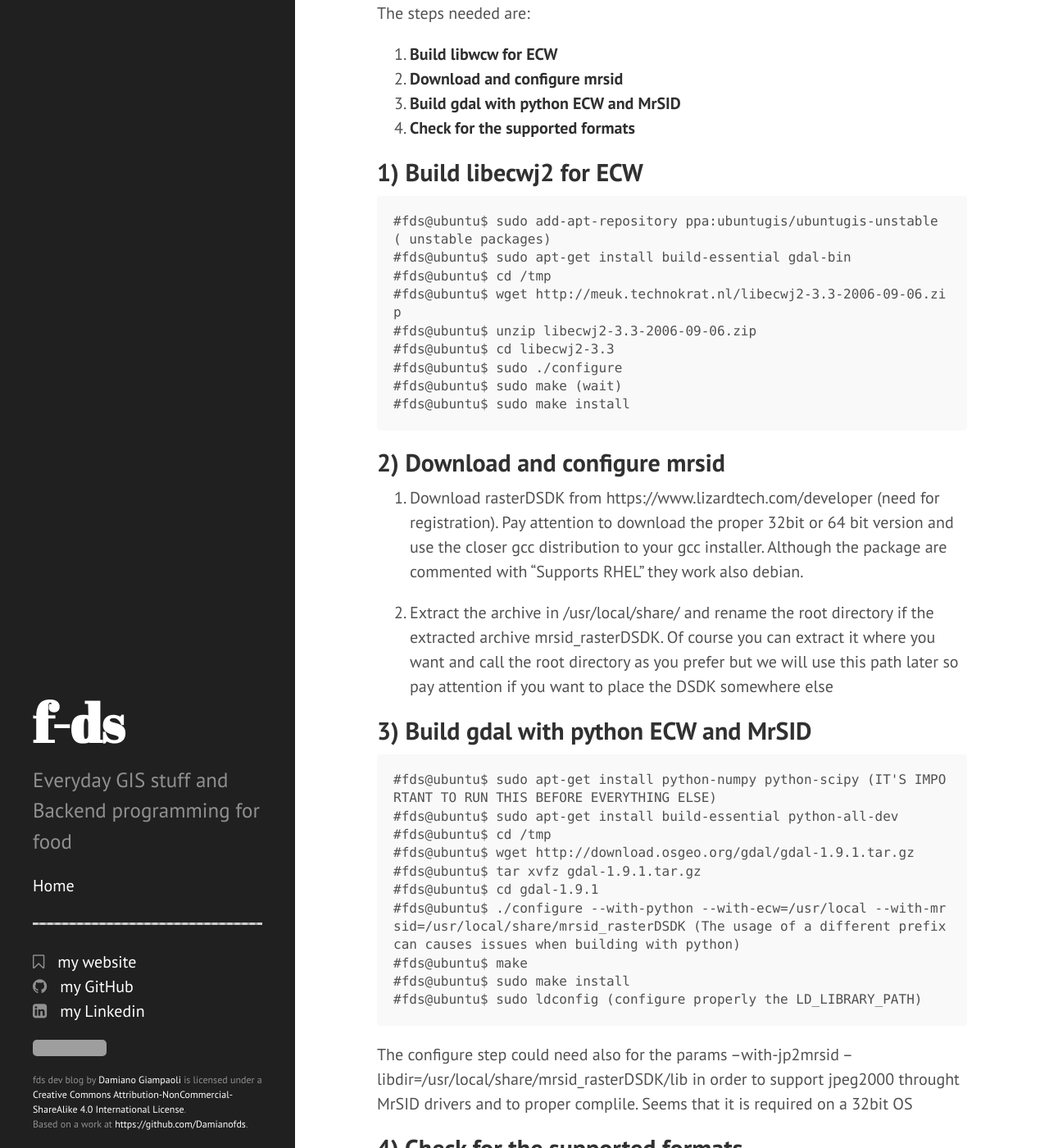
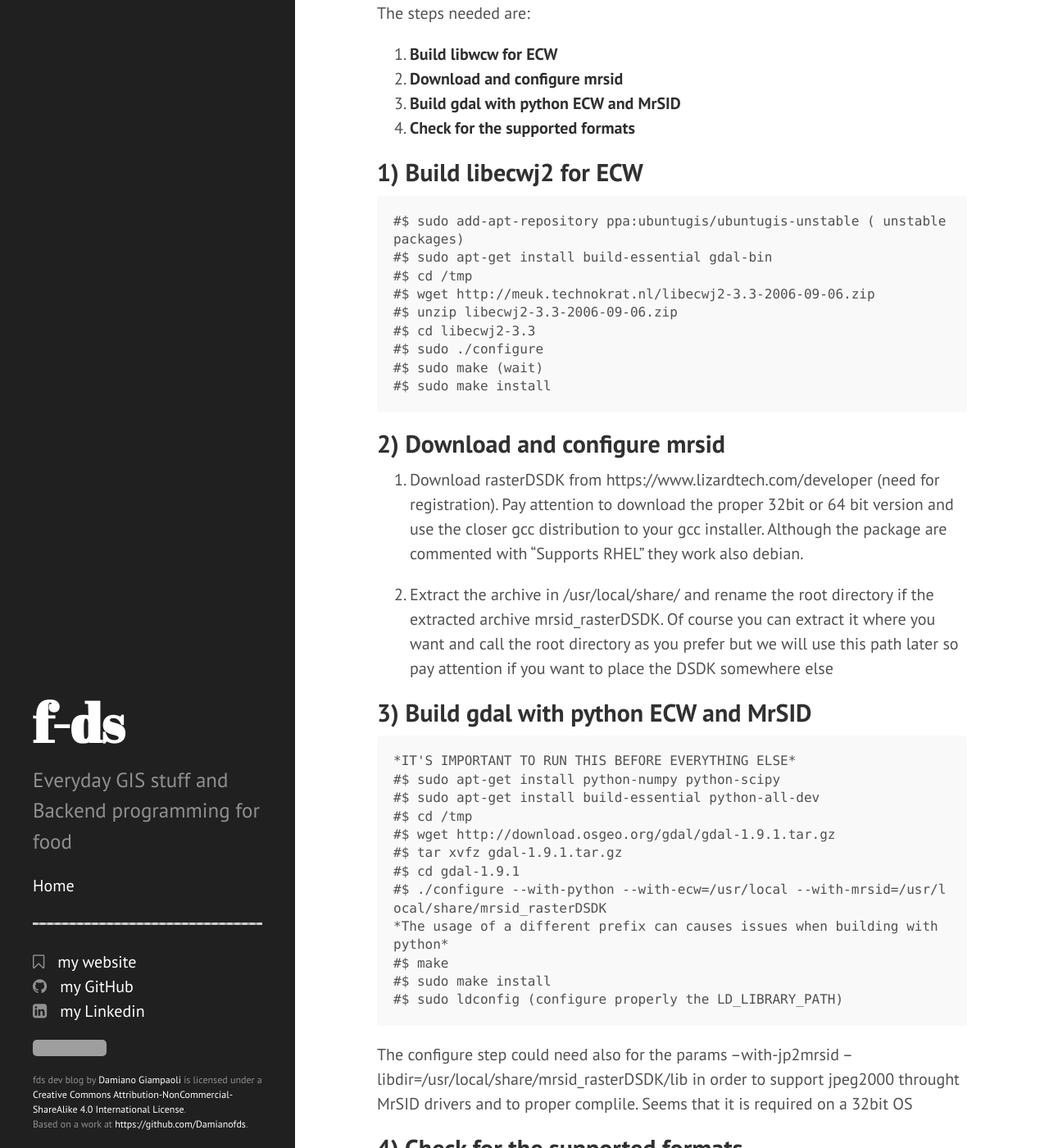
Before and after one commit to f-ds/f-ds.github.io, a Jekyll site: the page built from _posts/2016-04-13-build-gdal-1-9-1-with-python-ecw-and-mrsid-support.markdown, in a window 1280 px wide and 1400 px high, scrolled down 279 px. Shown: the whole window at 82% size. Built offline with Jekyll 4.4.1, drawn with Linux system fonts in a browser that asks for light colours; nearby versions of some CDN libraries; some of the changed text lies outside the part shown; grey boxes are pictures that could not be loaded.

Commit message:
Post update: build gdal 1.9.1 with python ECW and MrSID support

```diff
--- a/_posts/2016-04-13-build-gdal-1-9-1-with-python-ecw-and-mrsid-support.markdown
+++ b/_posts/2016-04-13-build-gdal-1-9-1-with-python-ecw-and-mrsid-support.markdown
@@ -15,15 +15,15 @@ The steps needed are:
 ## 1) Build libecwj2 for ECW
 
 ~~~~~~~~~~~~~~~
-#fds@ubuntu$ sudo add-apt-repository ppa:ubuntugis/ubuntugis-unstable ( unstable packages)
-#fds@ubuntu$ sudo apt-get install build-essential gdal-bin
-#fds@ubuntu$ cd /tmp
-#fds@ubuntu$ wget http://meuk.technokrat.nl/libecwj2-3.3-2006-09-06.zip
-#fds@ubuntu$ unzip libecwj2-3.3-2006-09-06.zip
-#fds@ubuntu$ cd libecwj2-3.3
-#fds@ubuntu$ sudo ./configure
-#fds@ubuntu$ sudo make (wait)
-#fds@ubuntu$ sudo make install
+#$ sudo add-apt-repository ppa:ubuntugis/ubuntugis-unstable ( unstable packages)
+#$ sudo apt-get install build-essential gdal-bin
+#$ cd /tmp
+#$ wget http://meuk.technokrat.nl/libecwj2-3.3-2006-09-06.zip
+#$ unzip libecwj2-3.3-2006-09-06.zip
+#$ cd libecwj2-3.3
+#$ sudo ./configure
+#$ sudo make (wait)
+#$ sudo make install
 ~~~~~~~~~~~~~~~~~~~~
 
 ## 2) Download and configure mrsid
@@ -35,16 +35,18 @@ The steps needed are:
 ## 3) Build gdal with python ECW and MrSID
 
 ~~~~~~~~~~~~~~~
-#fds@ubuntu$ sudo apt-get install python-numpy python-scipy (IT'S IMPORTANT TO RUN THIS BEFORE EVERYTHING ELSE)
-#fds@ubuntu$ sudo apt-get install build-essential python-all-dev
-#fds@ubuntu$ cd /tmp
-#fds@ubuntu$ wget http://download.osgeo.org/gdal/gdal-1.9.1.tar.gz
-#fds@ubuntu$ tar xvfz gdal-1.9.1.tar.gz
-#fds@ubuntu$ cd gdal-1.9.1
-#fds@ubuntu$ ./configure --with-python --with-ecw=/usr/local --with-mrsid=/usr/local/share/mrsid_rasterDSDK (The usage of a different prefix can causes issues when building with python)
-#fds@ubuntu$ make
-#fds@ubuntu$ sudo make install
-#fds@ubuntu$ sudo ldconfig (configure properly the LD_LIBRARY_PATH)
+*IT'S IMPORTANT TO RUN THIS BEFORE EVERYTHING ELSE*
+#$ sudo apt-get install python-numpy python-scipy
+#$ sudo apt-get install build-essential python-all-dev
+#$ cd /tmp
+#$ wget http://download.osgeo.org/gdal/gdal-1.9.1.tar.gz
+#$ tar xvfz gdal-1.9.1.tar.gz
+#$ cd gdal-1.9.1
+#$ ./configure --with-python --with-ecw=/usr/local --with-mrsid=/usr/local/share/mrsid_rasterDSDK
+*The usage of a different prefix can causes issues when building with python*
+#$ make
+#$ sudo make install
+#$ sudo ldconfig (configure properly the LD_LIBRARY_PATH)
 ~~~~~~~~~~~~~~~~~~~
 
 The configure step could need also for the params --with-jp2mrsid --libdir=/usr/local/share/mrsid_rasterDSDK/lib in order to support jpeg2000 throught MrSID drivers and to proper complile. Seems that it is required on a 32bit OS
@@ -52,12 +54,12 @@ The configure step could need also for the params --with-jp2mrsid --libdir=/usr/
 ## 4) Check for the supported formats
 
 ~~~~~~~~~~~~~~~~
-#fds@ubuntu$ gdalinfo --formats | wc -l
+#$ gdalinfo --formats | wc -l
    102
-#fds@ubuntu$ gdalinfo --formats | grep SID
+#$ gdalinfo --formats | grep SID
    MrSID (rov): Multi-resolution Seamless Image Database (MrSID)
    JP2MrSID (rov): MrSID JPEG2000
-#fds@ubuntu$ gdalinfo --formats | grep ECW
+#$ gdalinfo --formats | grep ECW
    ECW (rw): ERDAS Compressed Wavelets (SDK 3.x)
    JP2ECW (rw+v): ERDAS JPEG2000 (SDK 3.x)
 ~~~~~~~~~~~~~~~~~~~
```
